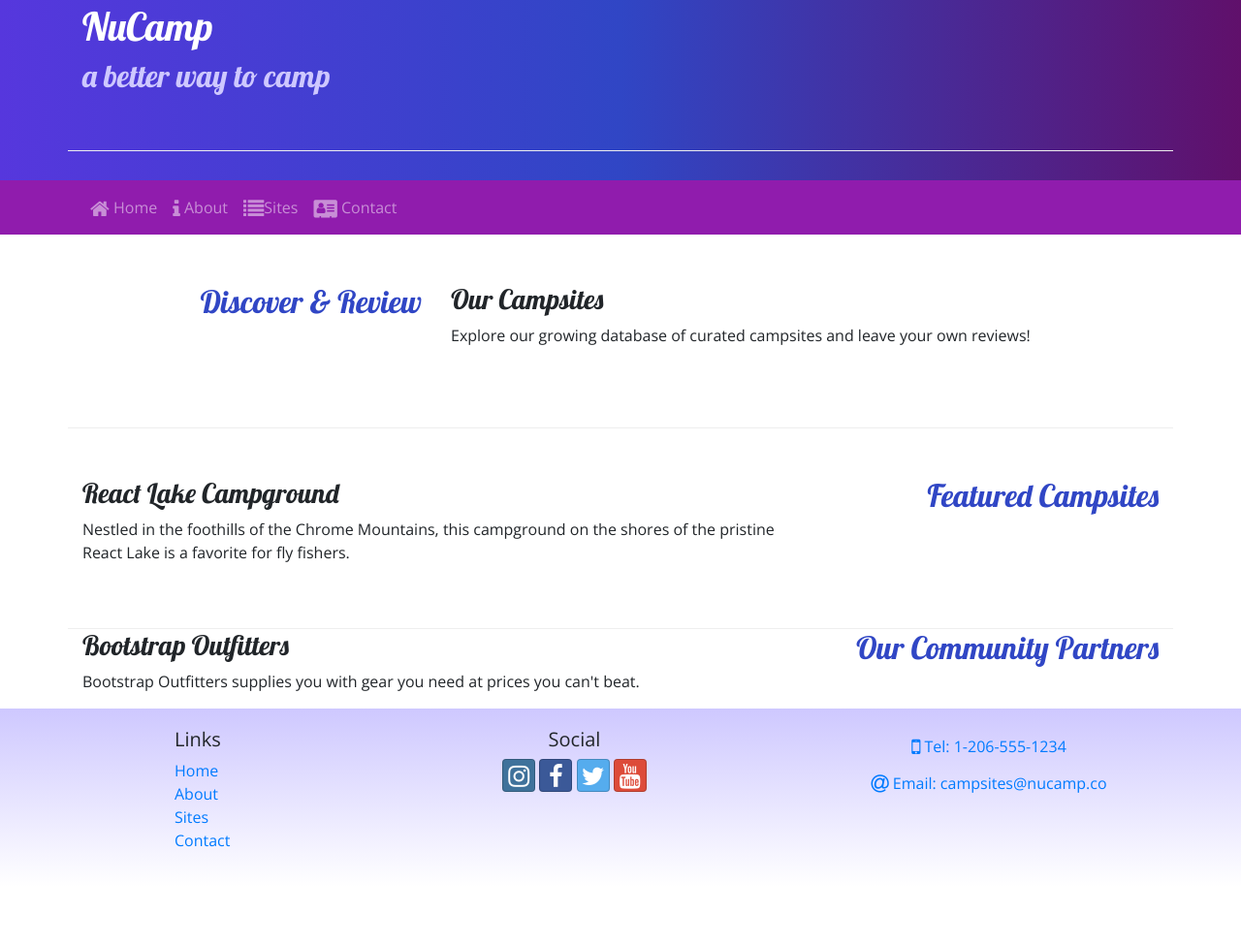
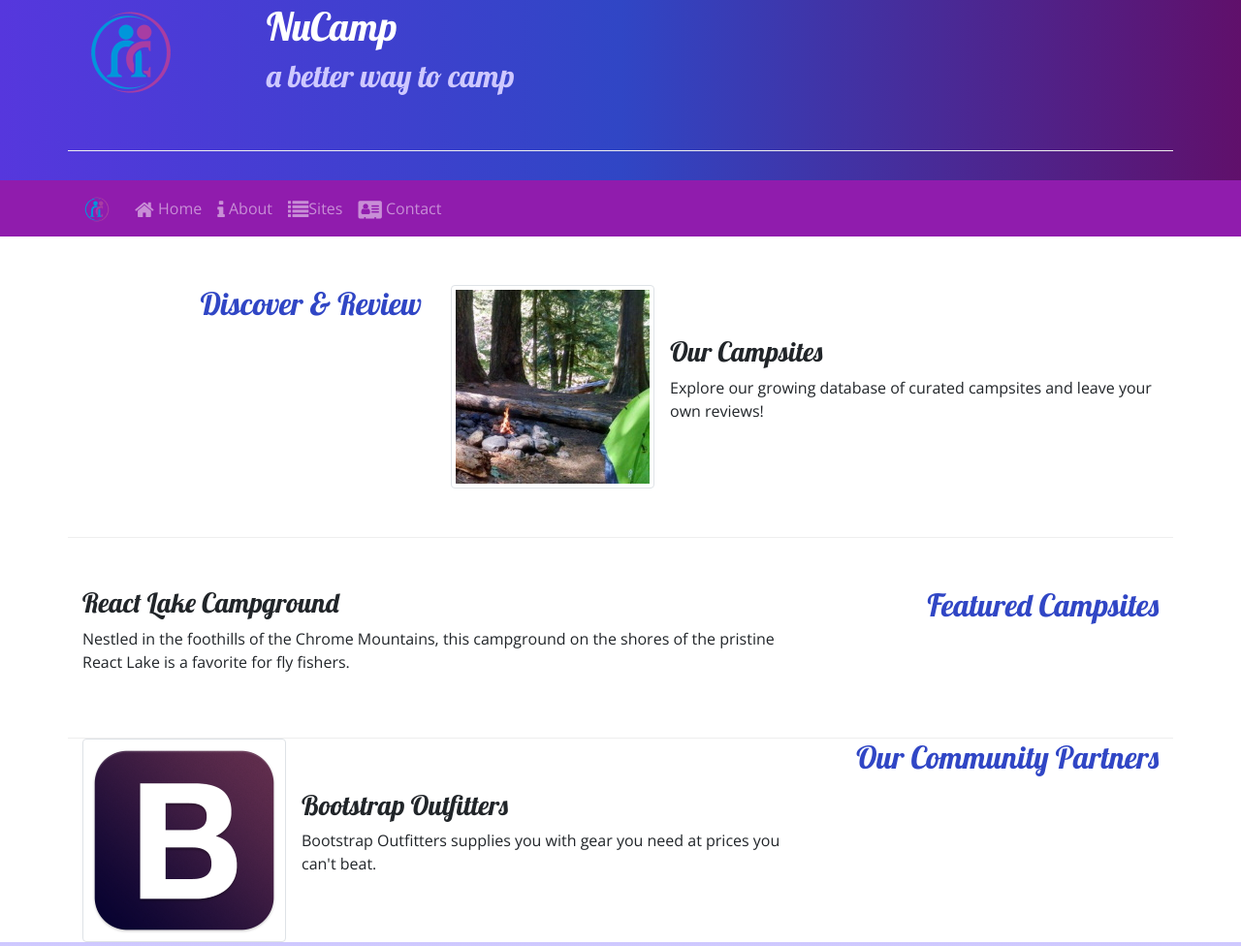
Before and after one commit to rudikk99/bootstrap, a website: page index.html in a window 1280 px wide. Shown: the part 77-1053 px from the top of the page at 97% size. Before the commit the page ends 992 px from the top, so only its background shows below. Drawn offline with nearby package versions, Linux system fonts and the light colour scheme.

Commit message:
my Images and Media Boostrap Project

```diff
--- a/index.html
+++ b/index.html
@@ -23,6 +23,9 @@
     <header class="jumbotron jumbotron-fluid">
         <div class="container">
             <div class="row row-content aligh-items-center">
+                <div class="col-4 col-sm-3 col-md-2 align-self-center">
+                    <img src="img/logo.png" class="img-fluid" />
+                 </div>
                 <div class="col">
                     <h1>NuCamp</h1>
                     <h2>a better way to camp</h2>
@@ -33,7 +36,8 @@
 
     <nav class="navbar navbar-expand-sm navbar-dark sticky-top">
         <div class="container"> <!--container div changes padding around menu -->
-            <button class="navbar-toggler ml-auto" typer="button" data-toggle="collapse" data-target="nucampNavbar">
+            <a class="navbar-brand" href="#"><img src="img/logo.png" height="30" width="30" /></a>
+            <button class="navbar-toggler" type="button" data-toggle="collapse" data-target="#nucampNavbar">
                 <span class="navbar-toggler-icon"></span>
             </button>
             <div class="collapse navbar-collapse" id="nucampNavbar">
@@ -53,8 +57,13 @@
                 <h2 class="text-sm-right">Discover & Review</h2>
             </div>
             <div class="col">
-                <h3>Our Campsites</h3>
-                <p>Explore our growing database of curated campsites and leave your own reviews!</p>
+                <div class="media">
+                    <img class="d-flex mr-3 img-thumbnail" src="img/breadcrumb-trail-thumb.jpg" alt="Breadcrumb Trail" />
+                    <div class="media-body align-self-center">
+                        <h3>Our Campsites</h3>
+                        <p class="d-none d-sm-block">Explore our growing database of curated campsites and leave your own reviews!</p>
+                    </div>
+                </div>
             </div>
         </div>
     </div>
@@ -76,8 +85,13 @@
                 <h2 class="text-sm-right">Our Community Partners</h2>
             </div>
             <div class="col">
-                <h3>Bootstrap Outfitters</h3>
-                <p>Bootstrap Outfitters supplies you with gear you need at prices you can't beat.</p>
+                <div class="media">
+                    <img class="d-flex mr-3 img-thumbnail" src="img/bootstrap-thumb.png" alt="Bootstrap Outfitters" />
+                    <div class="media-body align-self-center">
+                        <h3>Bootstrap Outfitters</h3>
+        				<p class="d-none d-sm-block">Bootstrap Outfitters supplies you with gear you need at prices you can't beat.</p>
+                    </div>
+                </div>
             </div>
         </div>
     </div>
```
Also changed, not shown: aboutus.html (+5 -1 lines), contactus.html (+5 -1 lines), img/bootstrap-thumb.png (added), img/breadcrumb-trail-thumb.jpg (added), img/breadcrumb-trail.jpg (added), img/chrome-river-thumb.jpg (added), img/chrome-river.jpg (added), img/logo.png (added), img/react-lake-thumb.jpg (added), img/react-lake.jpg (added).
